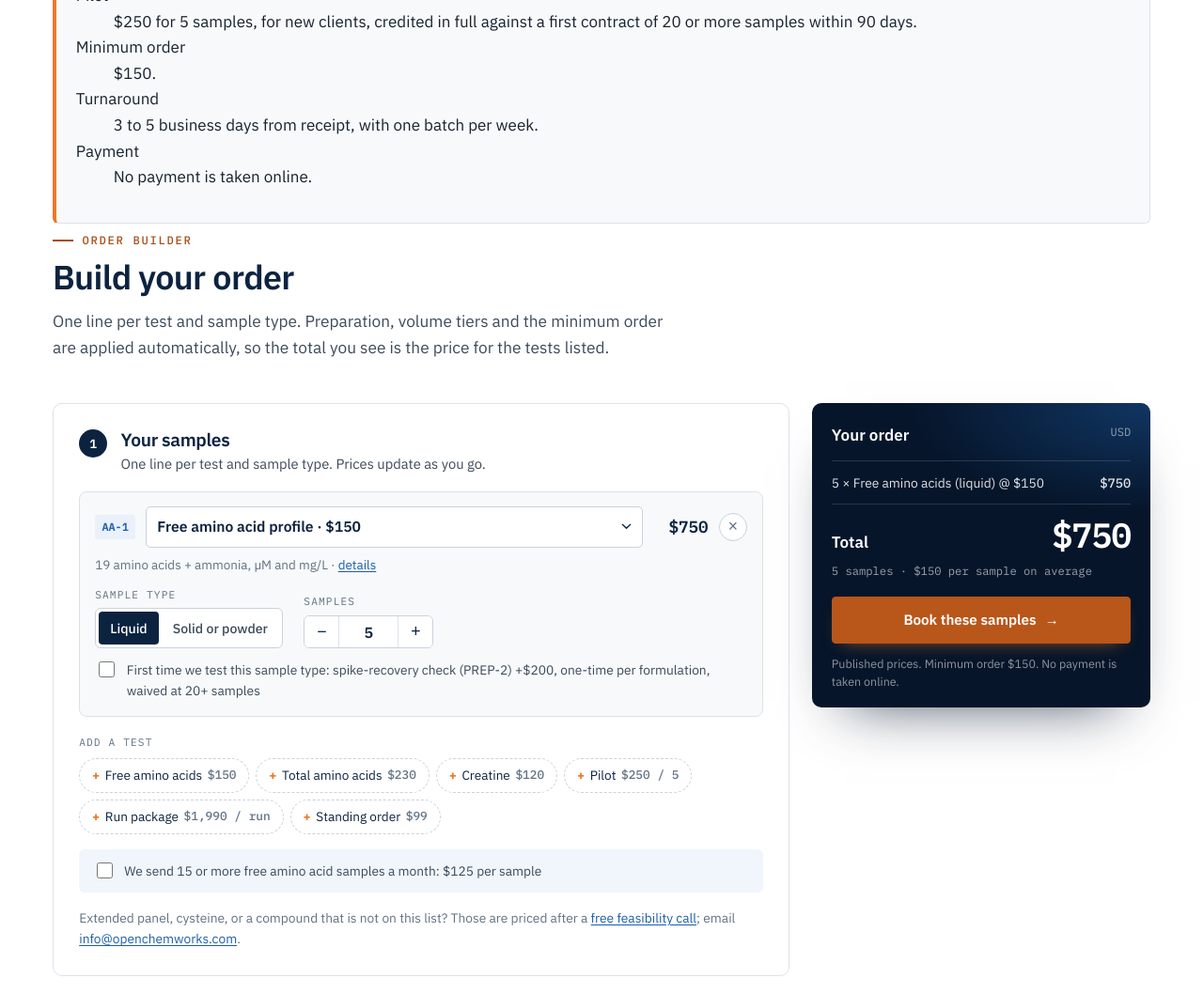
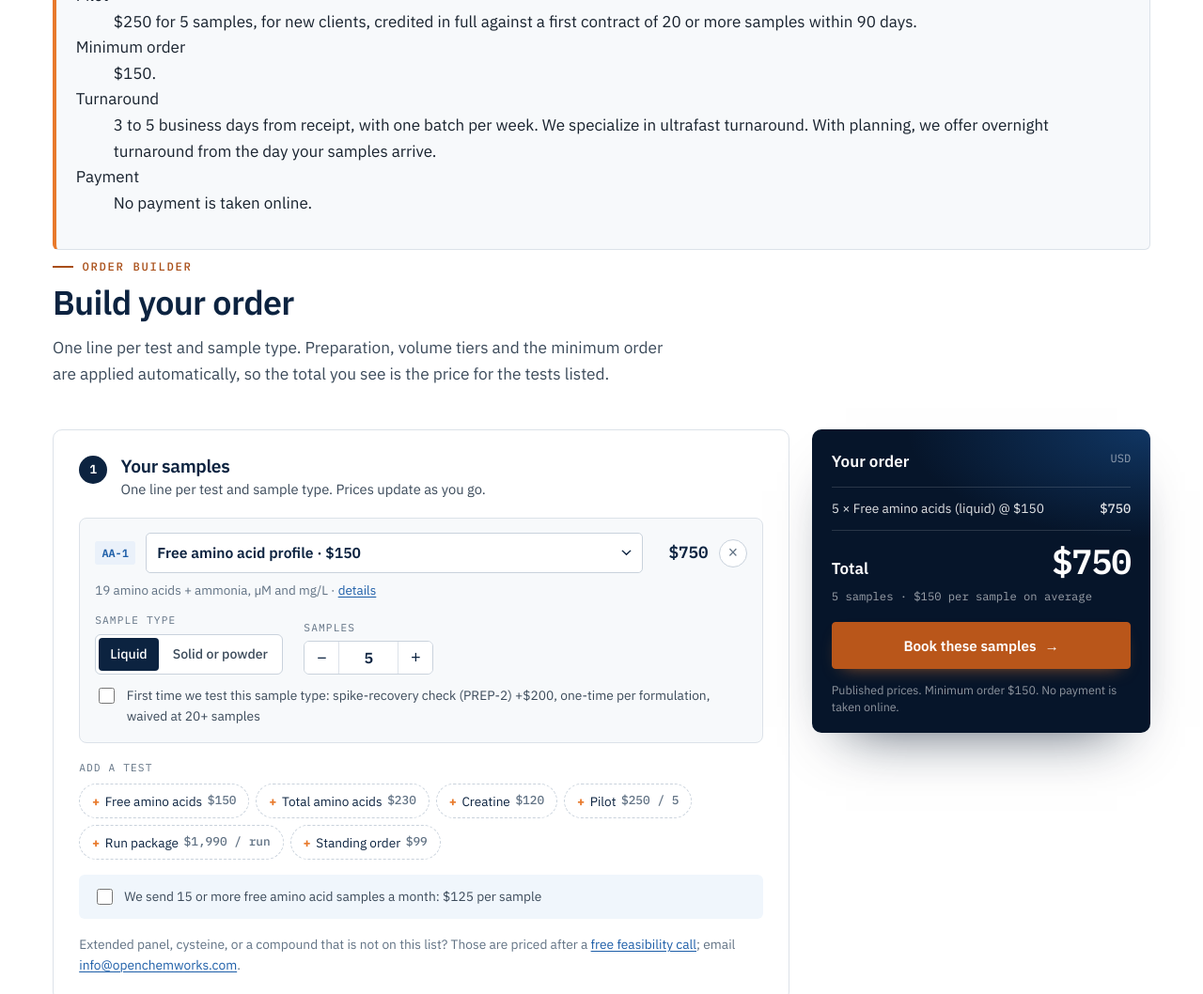
Before and after one commit to openchemworks/openchemworks.github.io, a plain HTML site: page pricing.html in a window 1280 px wide. Shown: the part 840-1898 px from the top of the page at 94% size. Drawn offline with Linux system fonts and the light colour scheme.

Commit message:
Ultrafast turnaround (Wilson 2026-11-15): add ultrafast/overnight line sitewide - batch 6 of 7

```diff
--- a/pricing.html
+++ b/pricing.html
@@ -66,7 +66,7 @@
 <p class="lead">Published prices for amino acid, creatine and HPLC testing. Build any combination below, see the total as you go, and book online.</p>
 <div class="actions"><a class="btn btn-orange" href="#order">Build your order</a><a class="btn btn-outline-white" href="#price-list">Full price list</a></div></div></div></section>
 <section class="section" id="order"><div class="container">
-<div class="answer-box" role="note"><b>Quick facts</b><dl><dt>Creatine (CR-1)</dt><dd>$120 per sample, flat.</dd><dt>Amino acid analysis (AA-1)</dt><dd>$150 per sample ($125 at 15+ samples per month on Standing 15; $99 at 30+ on Standing 30).</dd><dt>Total amino acid analysis (AA-T)</dt><dd>$230 per sample.</dd><dt>Pilot</dt><dd>$250 for 5 samples, for new clients, credited in full against a first contract of 20 or more samples within 90 days.</dd><dt>Minimum order</dt><dd>$150.</dd><dt>Turnaround</dt><dd>3 to 5 business days from receipt, with one batch per week.</dd><dt>Payment</dt><dd>No payment is taken online.</dd></dl></div><div class="sec-hd"><span class="kicker">Order builder</span><h2>Build your order</h2><p>One line per test and sample type. Preparation, volume tiers and the minimum order are applied automatically, so the total you see is the price for the tests listed.</p></div>
+<div class="answer-box" role="note"><b>Quick facts</b><dl><dt>Creatine (CR-1)</dt><dd>$120 per sample, flat.</dd><dt>Amino acid analysis (AA-1)</dt><dd>$150 per sample ($125 at 15+ samples per month on Standing 15; $99 at 30+ on Standing 30).</dd><dt>Total amino acid analysis (AA-T)</dt><dd>$230 per sample.</dd><dt>Pilot</dt><dd>$250 for 5 samples, for new clients, credited in full against a first contract of 20 or more samples within 90 days.</dd><dt>Minimum order</dt><dd>$150.</dd><dt>Turnaround</dt><dd>3 to 5 business days from receipt, with one batch per week. We specialize in ultrafast turnaround. With planning, we offer overnight turnaround from the day your samples arrive.</dd><dt>Payment</dt><dd>No payment is taken online.</dd></dl></div><div class="sec-hd"><span class="kicker">Order builder</span><h2>Build your order</h2><p>One line per test and sample type. Preparation, volume tiers and the minimum order are applied automatically, so the total you see is the price for the tests listed.</p></div>
 <div class="ob" data-ob=""><noscript><p>The order builder needs JavaScript. See the <a href="/pricing#price-list">full price list</a> or email <a href="mailto:info@openchemworks.com">info@openchemworks.com</a> with your samples.</p></noscript></div>
 </div></section>
 <section class="section band" id="price-list"><div class="container">
@@ -102,6 +102,7 @@
     <div><h2>Resources</h2><ul><li><a href="/methods/">Methods library</a></li><li><a href="/insights/">Guides</a></li><li><a href="/jobs/">Testing by task</a></li><li><a href="/notes/">Application notes</a></li><li><a href="/example-report.pdf">Example report</a></li><li><a href="/openchemworks-sample-sheet.xlsx">Sample sheet (Excel)</a></li><li><a href="/about">About</a> · <a href="/privacy">Privacy</a></li></ul></div>
     <div class="legal">
       <span>Analytical services for research, development and process monitoring.</span>
+      <span>We specialize in ultrafast turnaround. With planning, we offer overnight turnaround from the day your samples arrive.</span>
       <span>© 2026 OpenChemWorks · Chromatogram animations are illustrative. Photography via Pexels; Agilent HPLC photograph by Nick Birse, <a href="https://creativecommons.org/licenses/by-sa/4.0/" rel="noopener" target="_blank">CC BY-SA 4.0</a>, via Wikimedia Commons (cropped)</span>
     </div>
   </div>
```
Also changed, not shown: privacy.html (+1 -0 lines).
